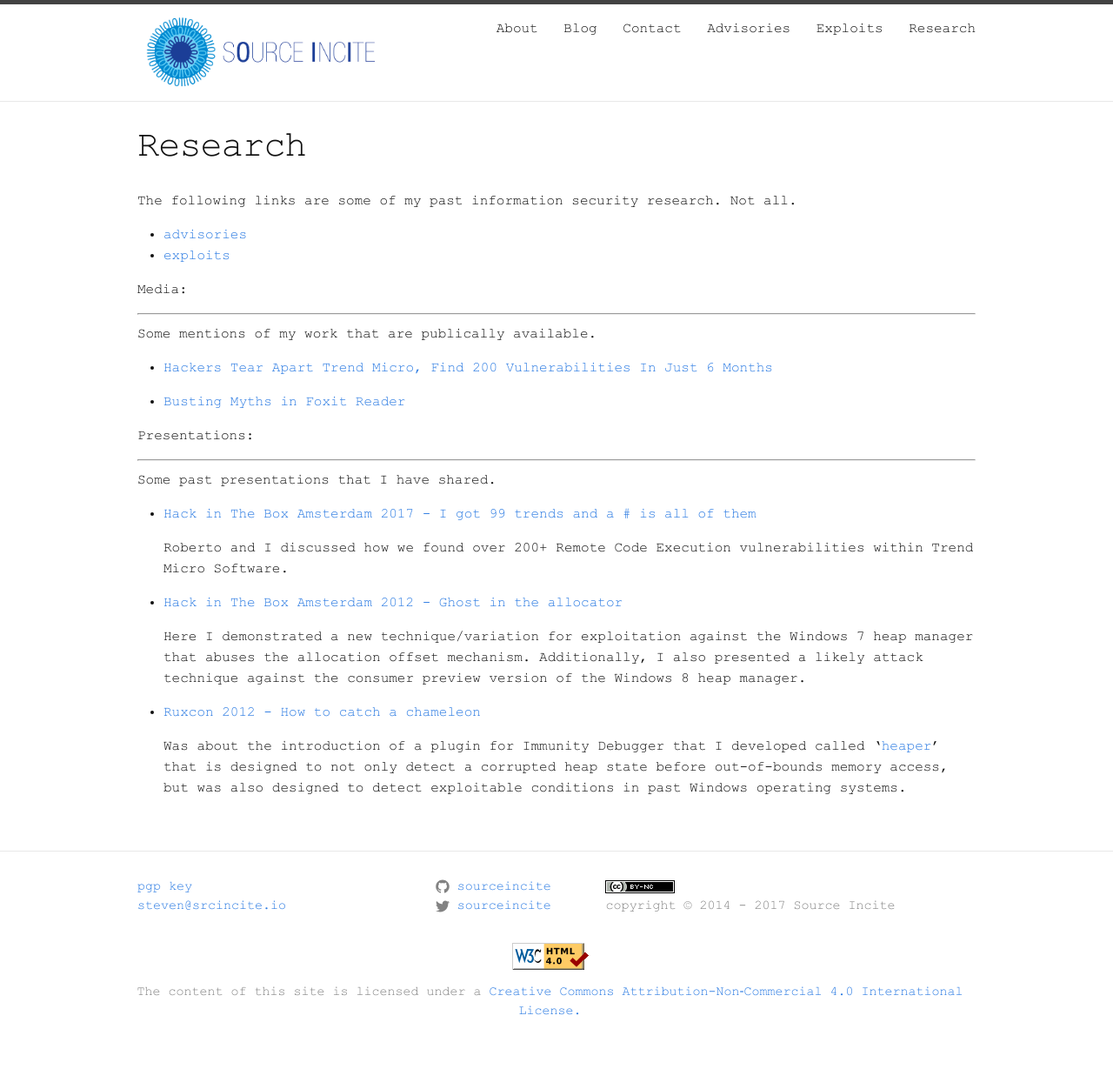
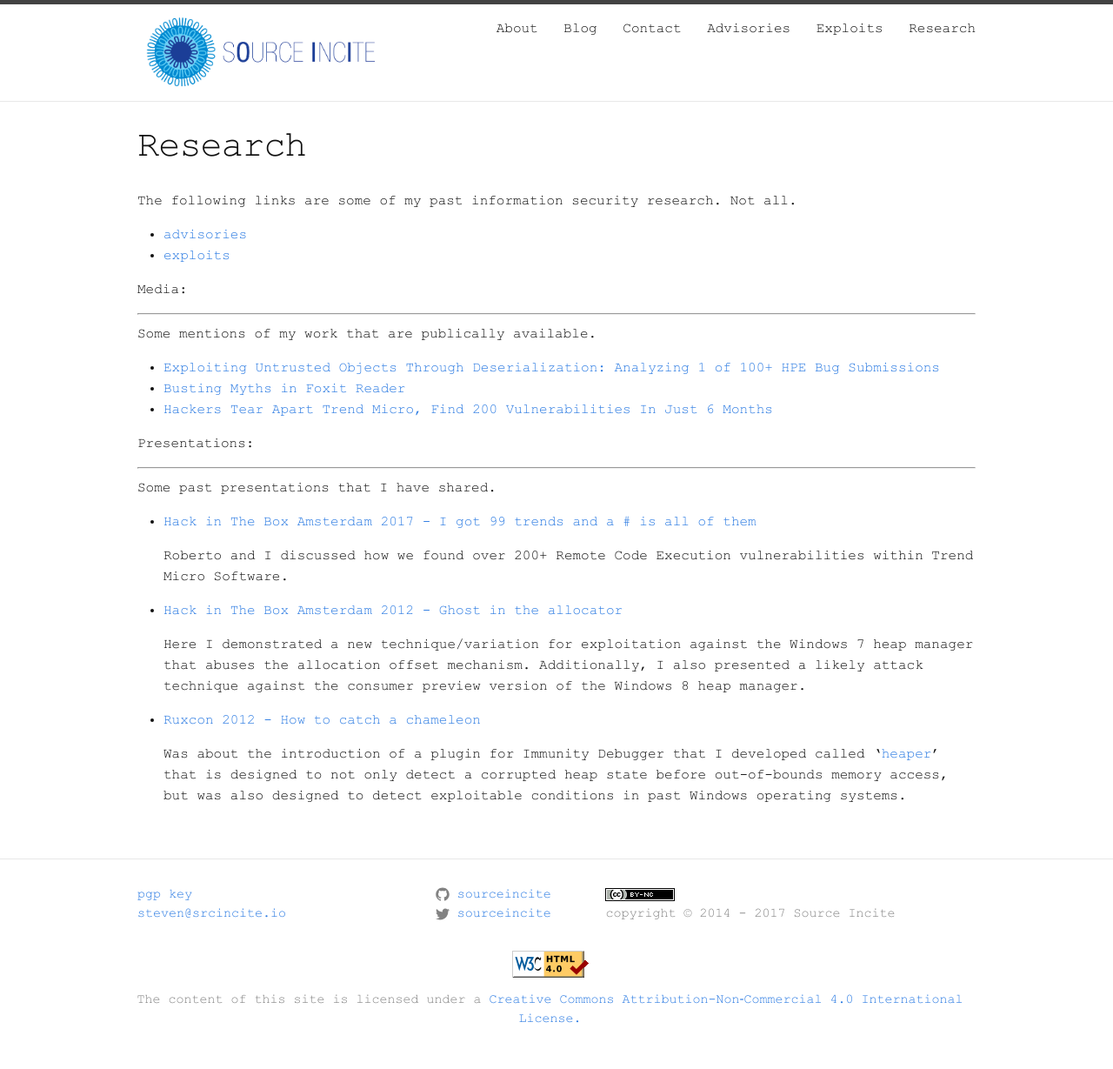
Before and after one commit to sourceincite/sourceincite.github.io, a Jekyll site: the page built from research.md, in a window 1280 px wide. Shown: the whole page at 87% size. Built offline with Jekyll 4.4.1, drawn with Linux system fonts in a browser that asks for light colours.

Commit message:
added a link

```diff
--- a/research.md
+++ b/research.md
@@ -14,9 +14,9 @@ Media:
 ---
 Some mentions of my work that are publically available.
 
+* [Exploiting Untrusted Objects Through Deserialization: Analyzing 1 of 100+ HPE Bug Submissions](https://www.thezdi.com/blog/2017/12/01/exploiting-untrusted-objects-through-deserialization-analyzing-1-of-100-hpe-bug-submissions)
+* [Busting Myths in Foxit Reader](https://www.thezdi.com/blog/2017/8/17/busting-myths-in-foxit-reader)
 * [Hackers Tear Apart Trend Micro, Find 200 Vulnerabilities In Just 6 Months](https://www.forbes.com/sites/thomasbrewster/2017/01/25/trend-micro-security-exposed-200-flaws-hacked/)
-
-* [Busting Myths in Foxit Reader](https://www.thezdi.com/blog/2017/8/17/busting-myths-in-foxit-reader)
 
 Presentations:
 
```
